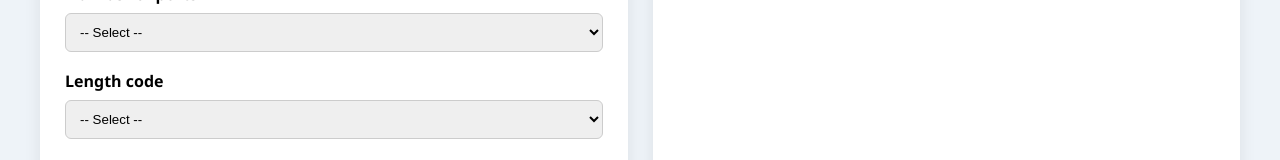
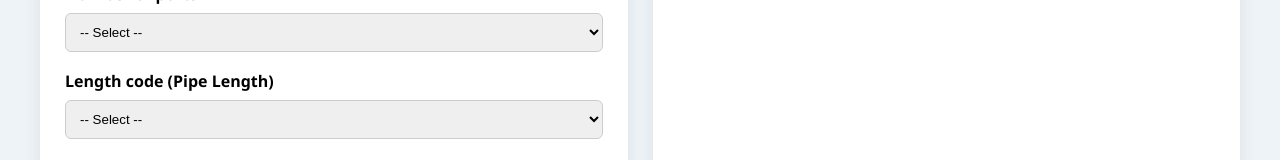
Before and after one commit to b94203055-ray/QCIII, a plain HTML site: page index.html in a window 1280 px wide. Shown: the part 332-492 px from the top of the page. Drawn offline with Linux system fonts and the light colour scheme.

Commit message:
Update index.html

```diff
--- a/index.html
+++ b/index.html
@@ -121,7 +121,7 @@ const drum=[
 ['DT3P','DT3P- PE (KSP Plant, TNPP-free)']
 ]],
 ["Number of ports",[['','-- Select --'],['3','3-ports (No recirculation port)'],['4','4-ports (With recirculation port)']]],
-["Length code",[
+["Length code (Pipe Length)",[
 ['','-- Select --'],['01','For 55G composite drum'],['02','For 30G composite drum'],['03','For 15G composite drum'],
 ['25','For PG1 XF/XG drum'],['29','For TW KSP T2/T8 drum'],['29','For KR JangAn K1/K2/K7/K8 drum'],['29','For Chaska standard size drum'],['XX','Contact Entegris']
 ]],
```
